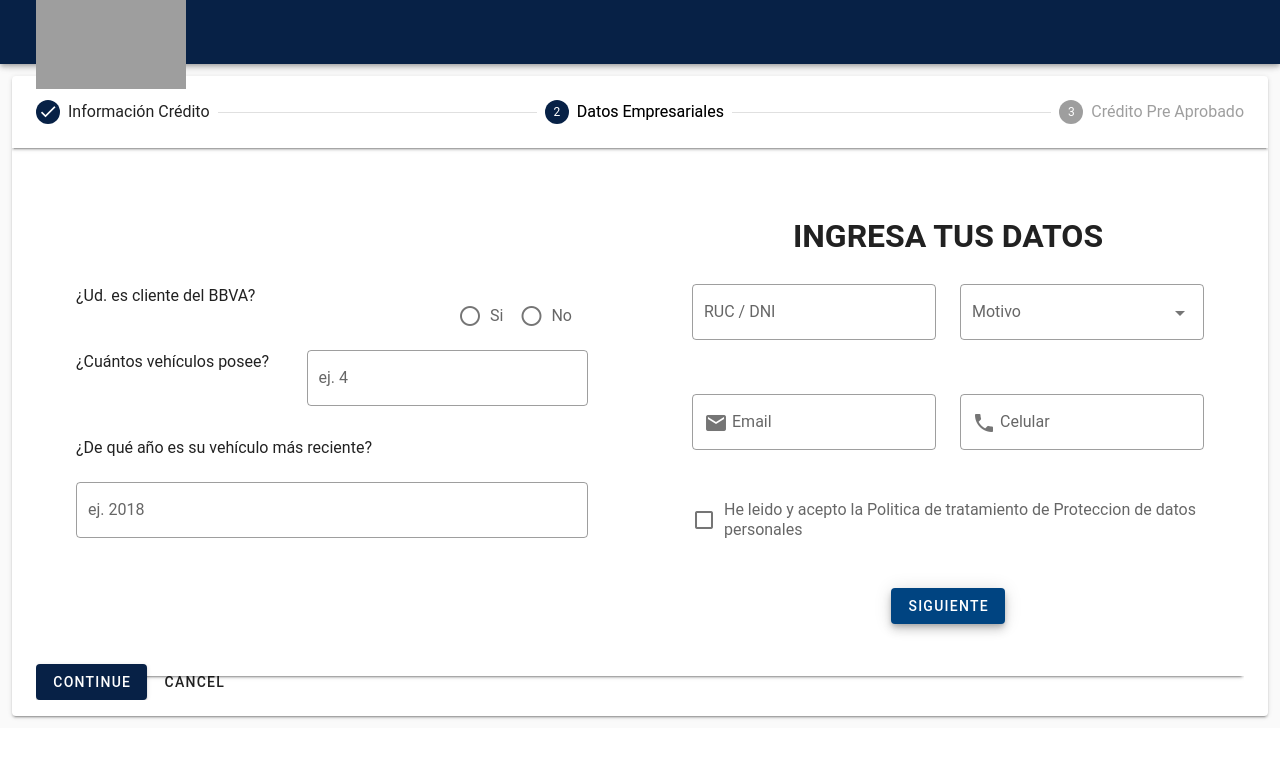
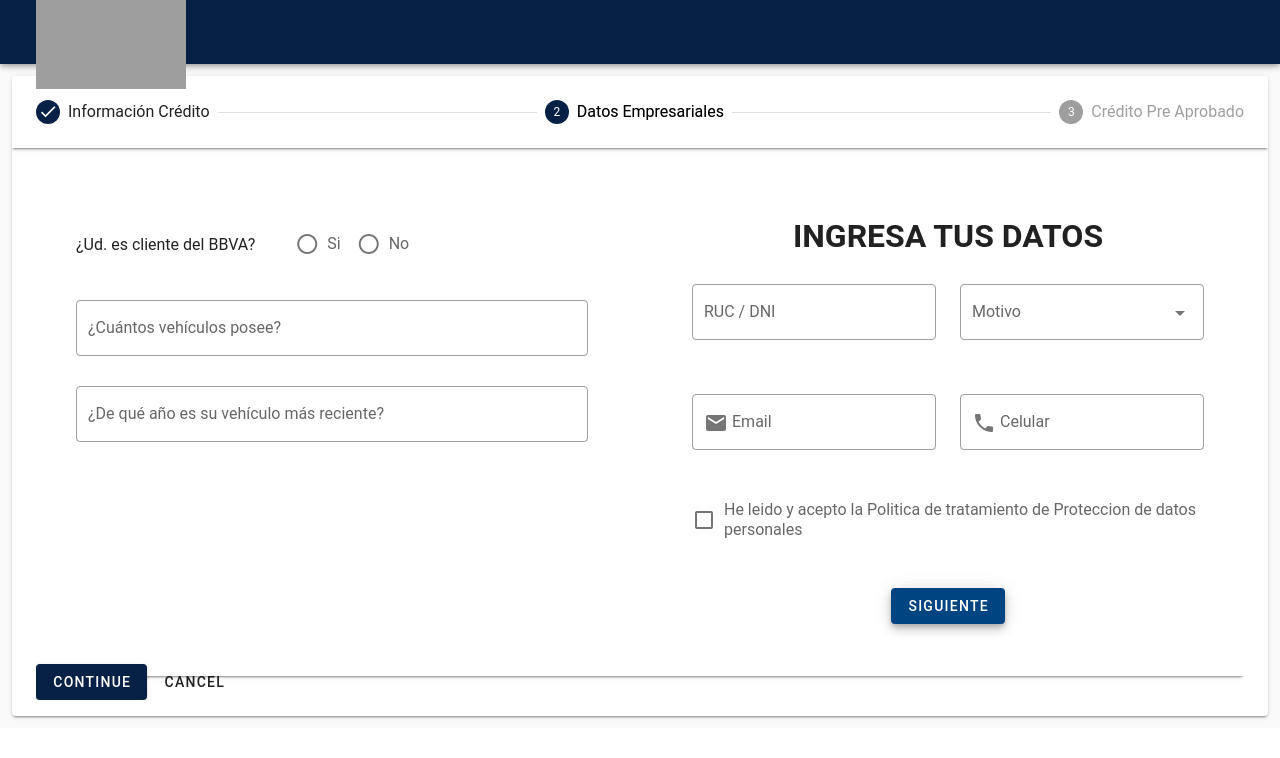
Before and after one commit to Benjacho/front-credito-pyme, a Vue app: page / in a window 1280 px wide. Both pictures are taken after a click on the button "SIGUIENTE". Shown: the top 758 px of the page. Built offline with nearby package versions, Linux system fonts and the light colour scheme; grey boxes are pictures that could not be loaded; a small style sheet from the web is missing.

Commit message:
final form

```diff
--- a/src/components/Simulador.vue
+++ b/src/components/Simulador.vue
@@ -133,19 +133,16 @@
                         class="pa-10"
                       >
                         <v-form ref="form" align="center">
-                          <h1>
-                            {{ rightTitle }}
-                          </h1>
-                          <br />
                             <v-col>
                               <div align="center">
                                 <v-row >
                                     <v-input>
                                     ¿Ud. es cliente del BBVA?
-                                    </v-input>
+
                                     <v-radio-group
                                       v-model="form.is_client"
                                       row
+                                      class="pl-10"
                                     >
                                       <v-radio
                                         label="Si"
@@ -156,27 +153,24 @@
                                         value="no"
                                       ></v-radio>
                                     </v-radio-group>
+                                    </v-input>
                                 </v-row>
                                 <v-row v-if="form.is_client === 'si'">
-                                  <v-input>
-                                    ¿Cuántos años lleva como cliente?
-                                  </v-input>
                                   <v-text-field
                                     v-model="form.seniority_company_years_number"
-                                    :counter="max"
-                                    :rules="rules"
-                                    label="ej. 20"
+                                    label="¿Cuántos años lleva como cliente?"
                                     outlined
+                                    placeholder="20"
                                   >
                                   </v-text-field>
                                 </v-row>
                                 <v-row v-if="form.is_client === 'si'">
                                   <v-input>
                                     ¿Está afiliado de forma digital?
-                                  </v-input>
                                   <v-radio-group
                                     v-model="form.u_digital_affiliation_type"
                                     row
+                                    class="pl-10"
                                   >
                                     <v-radio
                                       label="Si"
@@ -187,6 +181,7 @@
                                       value="no"
                                     ></v-radio>
                                   </v-radio-group>
+                                  </v-input>
                                 </v-row>
                                 <v-row v-if="form.u_digital_affiliation_type === 'si' && form.is_client === 'si'">
                                   <v-input>
@@ -196,28 +191,20 @@
                                   </v-date-picker>
                                 </v-row>
                                 <v-row>
-                                  <v-input>
-                                    ¿Cuántos vehículos posee?
-                                  </v-input>
                                   <v-text-field
                                     v-model="form.veh_ct"
-                                    :counter="max"
-                                    :rules="rules"
-                                    label="ej. 4"
+                                    label="¿Cuántos vehículos posee?"
                                     outlined
+                                    placeholder="3"
                                   >
                                   </v-text-field>
                                 </v-row>
                                 <v-row>
-                                  <v-input>
-                                    ¿De qué año es su vehículo más reciente?
-                                  </v-input>
                                   <v-text-field
                                     v-model="form.veh_year"
-                                    :counter="max"
-                                    :rules="rules"
-                                    label="ej. 2018"
+                                    label="¿De qué año es su vehículo más reciente?"
                                     outlined
+                                    placeholder="2019"
                                   >
                                   </v-text-field>
                                 </v-row>
```
